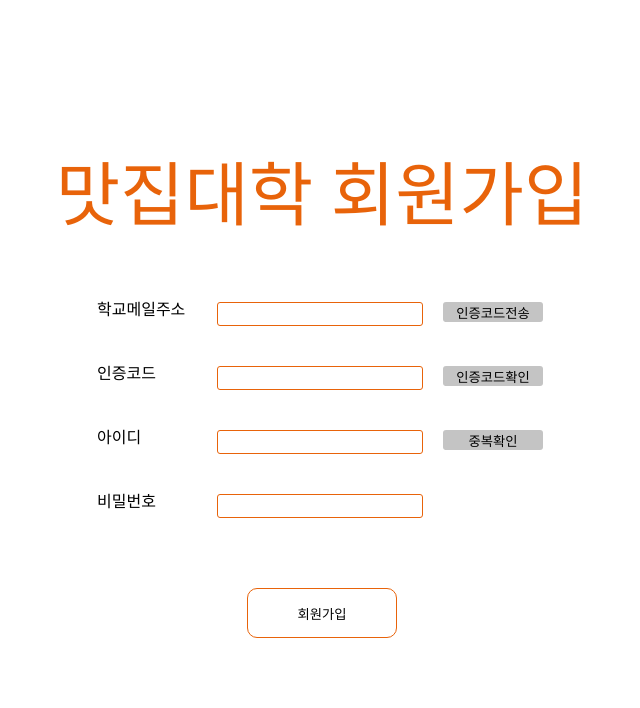
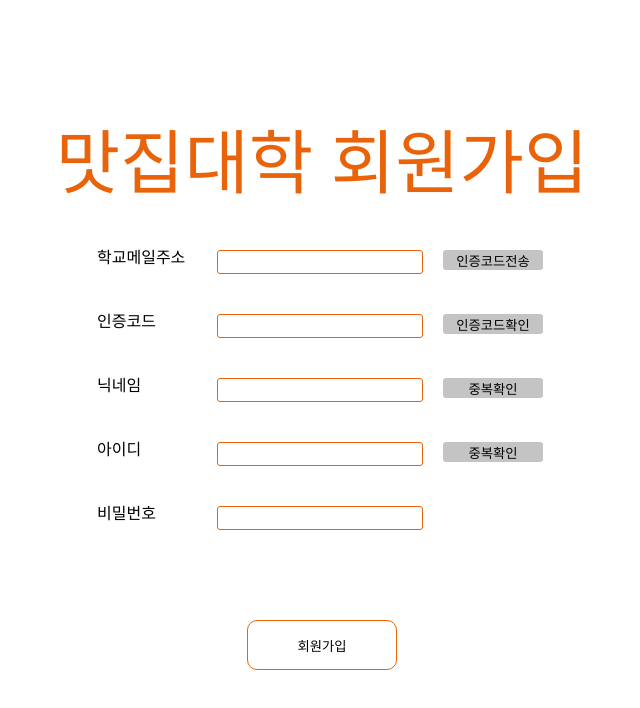
Before and after one commit to beming-dev/college-of-good-restaurants, a Next.js app: page /signup in a window 1280 px wide. Shown: the top 708 px of the page, without its empty margins (318-958 px from the left). Built offline with nearby package versions, Linux system fonts and the light colour scheme.

Commit message:
Update signup form for validation by using yup

```diff
--- a/package.json
+++ b/package.json
@@ -9,6 +9,7 @@
     "lint": "next lint"
   },
   "dependencies": {
+    "@hookform/resolvers": "^2.8.10",
     "@styled-jsx/plugin-sass": "^4.0.2",
     "axios": "^0.27.2",
     "next": "12.1.6",
--- a/pages/signup.tsx
+++ b/pages/signup.tsx
@@ -1,17 +1,28 @@
-import React, { useState } from "react";
+import React from "react";
 import type { NextPage } from "next";
-import {useForm, Control} from "react-hook-form";
+import {useForm} from "react-hook-form";
 import axios from 'axios';
+import {yupResolver} from "@hookform/resolvers/yup";
+import * as yup from "yup"
 
 interface signupForm{
   mail:string
   authCode: string
   id:string
   pw:string
+  nickname:string
 }
 
 const Signup: NextPage = () => {
-  const {register, handleSubmit, watch, formState:{errors}} = useForm<signupForm>();
+  const schema = yup.object().shape({
+    nickname: yup.string().required("nickname is required"),
+    id:yup.string().required("id is required").matches(/^[A-za-z0-9]{5,15}/g, "5~15자 영문, 숫자"),
+    pw:yup.string().required("pw is required").matches(/(?=.*[a-zA-ZS])(?=.*?[#?!@$%^&*-]).{6,24}/, "6~24자 문자와 특수문자"),
+  });
+
+  const {register, handleSubmit, watch, formState:{errors}} = useForm<signupForm>({
+    resolver: yupResolver(schema)
+  });
 
   const onSendAuthCode = (data:signupForm) =>{
     axios({
@@ -26,6 +37,7 @@ const Signup: NextPage = () => {
   }
 
   const onSignupSubmit = (data:signupForm) => {
+    console.log(data);
   }
 
   return (
@@ -37,21 +49,31 @@ const Signup: NextPage = () => {
         <input type="text" {...register("mail")}/>
         <input type="submit" className='button'value="인증코드전송"/>
       </form>
+      <p className='err-message'></p>
       <form onSubmit={handleSubmit(onCheckAuthCode)} className="certificate-box box">
         <span>인증코드</span>
         <input type="text" {...register("authCode")}/>
         <input type="submit" className='button'value="인증코드확인"/>
       </form>
+      <p className='err-message'></p>
       <form onSubmit={handleSubmit(onSignupSubmit)} className='signup-form'>
+        <div className="nickname-box box">
+          <span>닉네임</span>
+          <input type="text" {...register("nickname")}/>
+          <input type="submit" className='button'value="중복확인"/>
+        </div>
+        <p className='err-message'>{errors.nickname?.message}</p>
         <div className="id-box box">
           <span>아이디</span>
           <input type="text" {...register("id")}/>
           <input type="submit" className='button'value="중복확인"/>
         </div>
+        <p className='err-message'>{errors.id?.message}</p>
         <div className="pw-box box">
           <span>비밀번호</span>
           <input type="text" {...register("pw")}/>
         </div>
+        <p className='err-message'>{errors.pw?.message}</p>
         <button className="btn-signup">회원가입</button>
       </form>
       <style jsx>{`
@@ -70,7 +92,6 @@ const Signup: NextPage = () => {
           .box {
             width: 450px;
             display: flex;
-            margin: 20px 0;
             span {
               width: 120px;
             }
@@ -88,6 +109,12 @@ const Signup: NextPage = () => {
               border: none;
               background: #c4c4c4;
             }
+          }
+
+          .err-message{
+            color:red;
+            font-size:13px;
+            margin-bottom:40px;
           }
 
           .signup-form{
--- a/services/user.service.tsx
+++ b/services/user.service.tsx
@@ -17,14 +17,15 @@ interface userService{
 const {publicRuntimeConfig} = getConfig();
 const baseUrl = `${publicRuntimeConfig.apiUrl}/users`;
 
-const userSubject:BehaviorSubject<boolean|null> = new BehaviorSubject(process.browser && JSON.parse(localStorage.getItem('user') || 'false'));
+//타입 문제 있음 string||null
+const userSubject:BehaviorSubject<boolean|null> = new BehaviorSubject(process.browser && JSON.parse(localStorage.getItem('user') || "null"));
 
 const login:loginF = (username, password) => {
     return fetchWrapper.post(`${baseUrl}/authenticate`, {username, password})
     .then(user => {
         userSubject.next(user);
         localStorage.setItem('user', JSON.stringify(user));
-
+        Router.push("/");
         return user;
     })
 }
```
Also changed, not shown: 2 other files (tests, documents, lock files or other folders).
